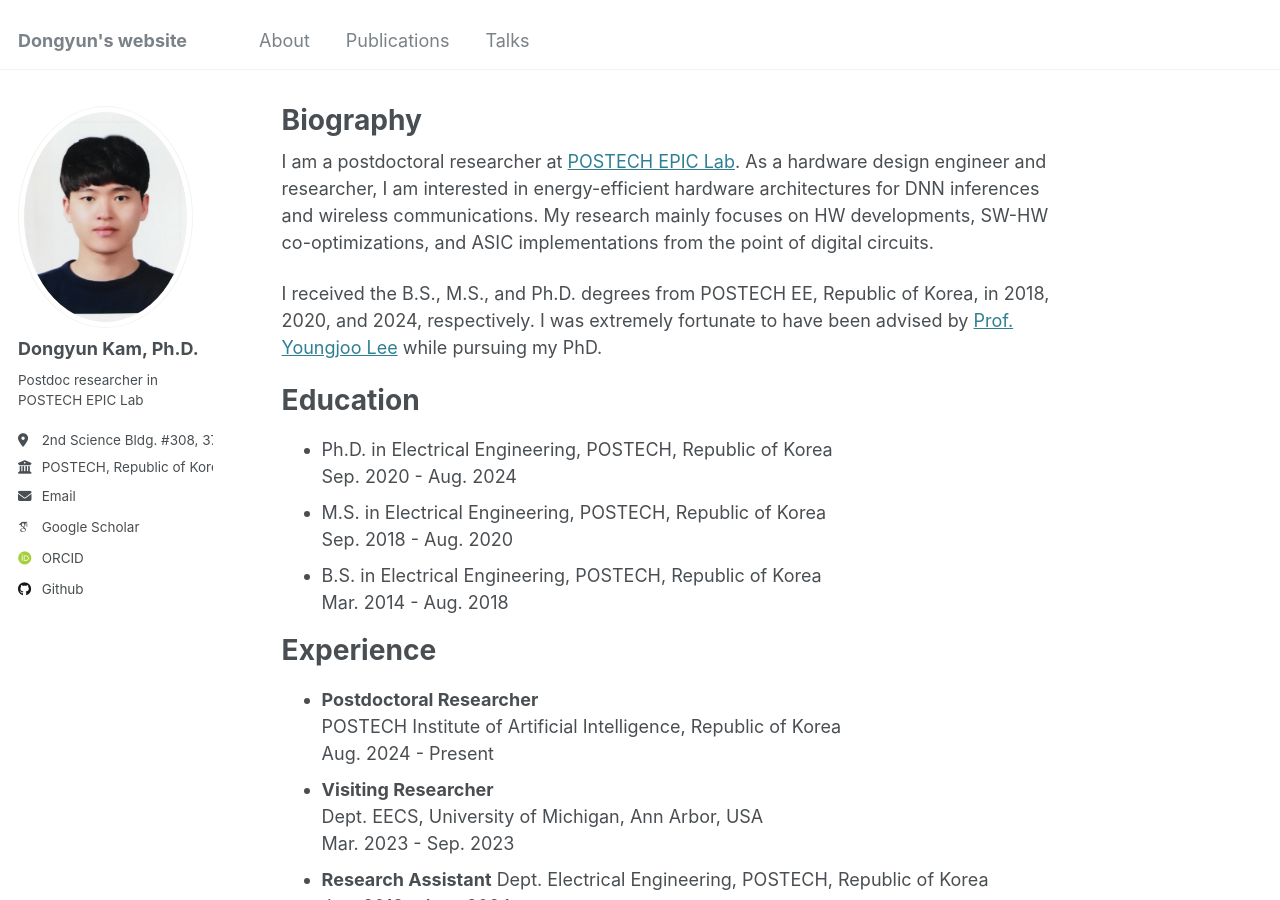
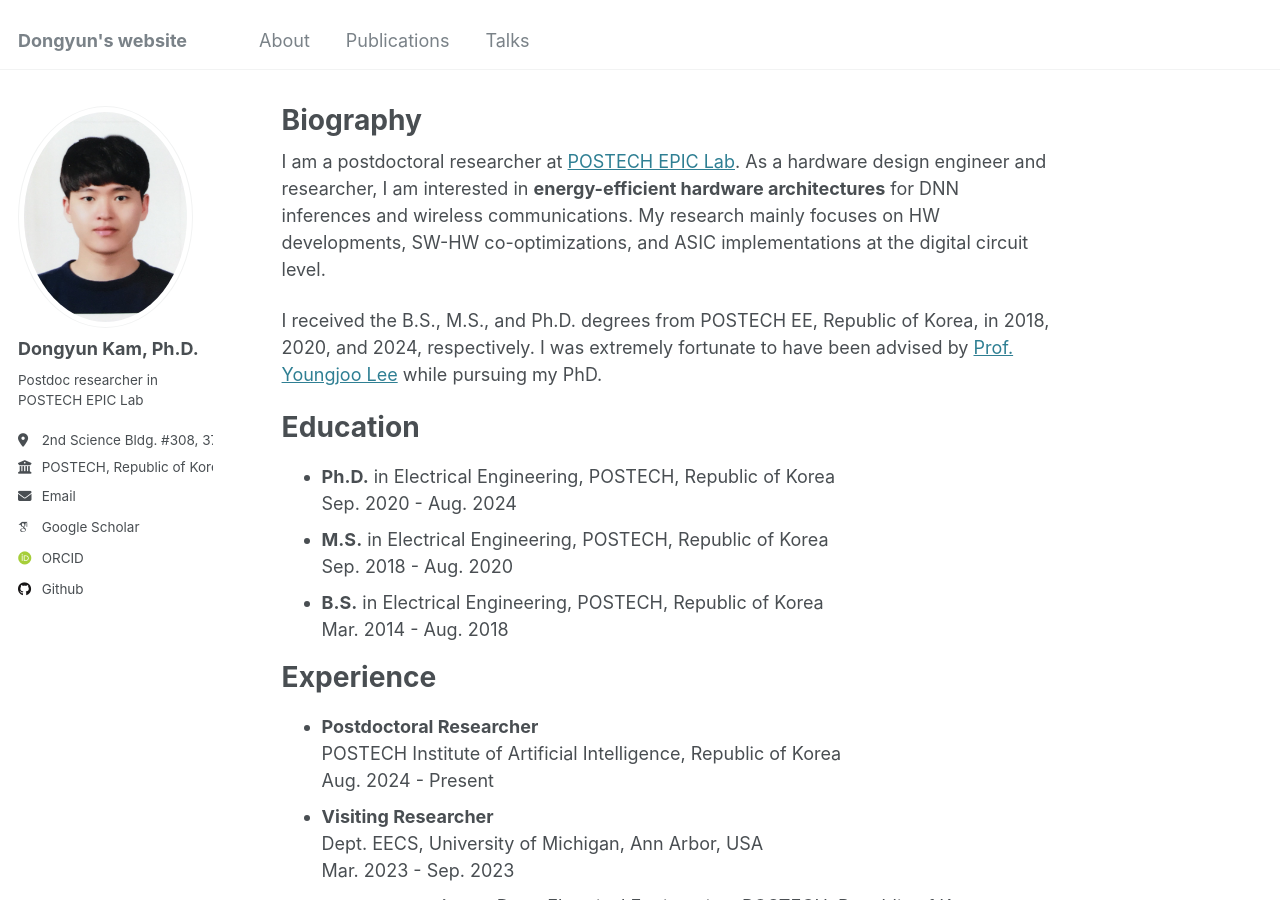
Before and after one commit to Dongyunkam/dongyunkam.github.io, a Jekyll site: the page built from _pages/about.md, in a window 1280 px wide and 900 px high. Built offline with Jekyll 4.4.1, drawn with Linux system fonts in a browser that asks for light colours; some web fonts are replaced.

Commit message:
Update about.md

```diff
--- a/_pages/about.md
+++ b/_pages/about.md
@@ -8,19 +8,19 @@ redirect_from:
 ---
 
 I am a postdoctoral researcher at [POSTECH EPIC Lab](https://sites.google.com/view/epiclab/home).
-As a hardware design engineer and researcher, I am interested in energy-efficient hardware architectures for DNN inferences and wireless communications.
-My research mainly focuses on HW developments, SW-HW co-optimizations, and ASIC implementations from the point of digital circuits.
+As a hardware design engineer and researcher, I am interested in **energy-efficient hardware architectures** for DNN inferences and wireless communications.
+My research mainly focuses on HW developments, SW-HW co-optimizations, and ASIC implementations at the digital circuit level.
 
 I received the B.S., M.S., and Ph.D. degrees from POSTECH EE, Republic of Korea, in 2018, 2020, and 2024, respectively.
 I was extremely fortunate to have been advised by [Prof. Youngjoo Lee](https://sites.google.com/view/epiclab/member/yjlee?authuser=0) while pursuing my PhD.
 
 Education
 ======
-* Ph.D. in Electrical Engineering, POSTECH, Republic of Korea
+* **Ph.D.** in Electrical Engineering, POSTECH, Republic of Korea
   Sep. 2020 - Aug. 2024
-* M.S. in Electrical Engineering, POSTECH, Republic of Korea
+* **M.S.** in Electrical Engineering, POSTECH, Republic of Korea
   Sep. 2018 - Aug. 2020
-* B.S. in Electrical Engineering, POSTECH, Republic of Korea
+* **B.S.** in Electrical Engineering, POSTECH, Republic of Korea
   Mar. 2014 - Aug. 2018
 
 Experience
```
